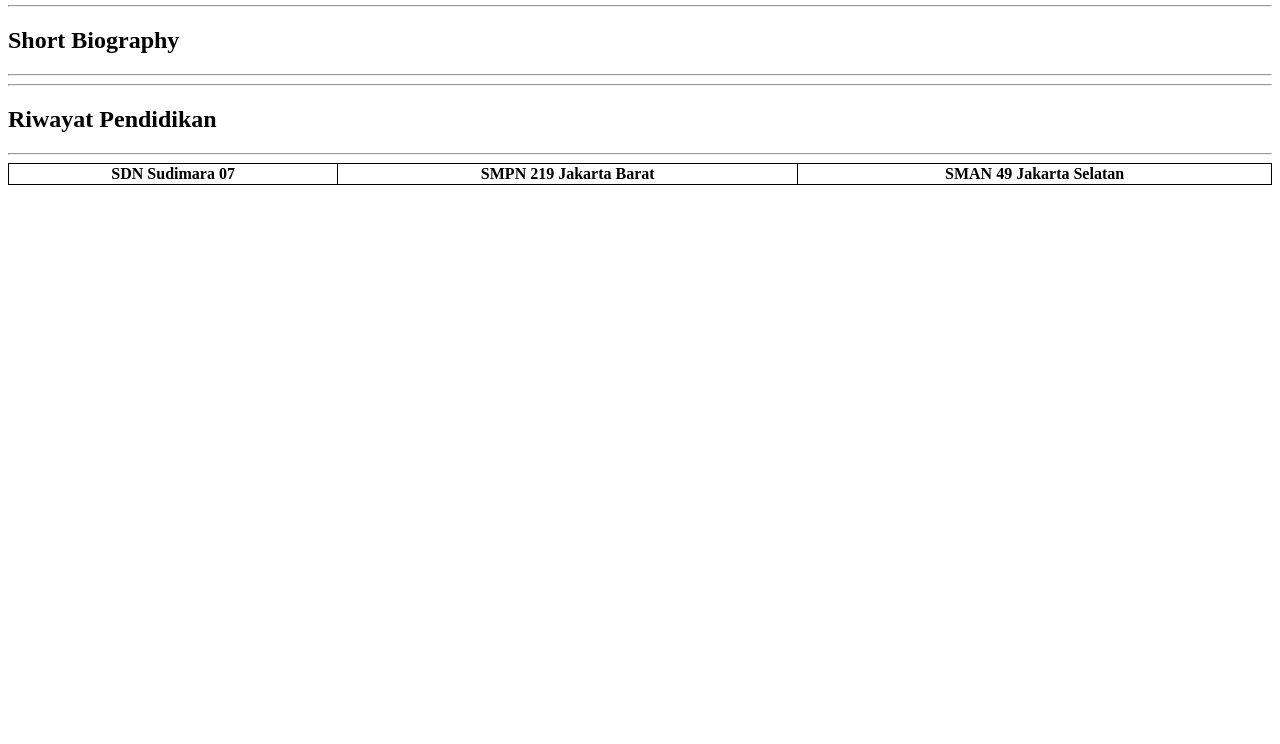
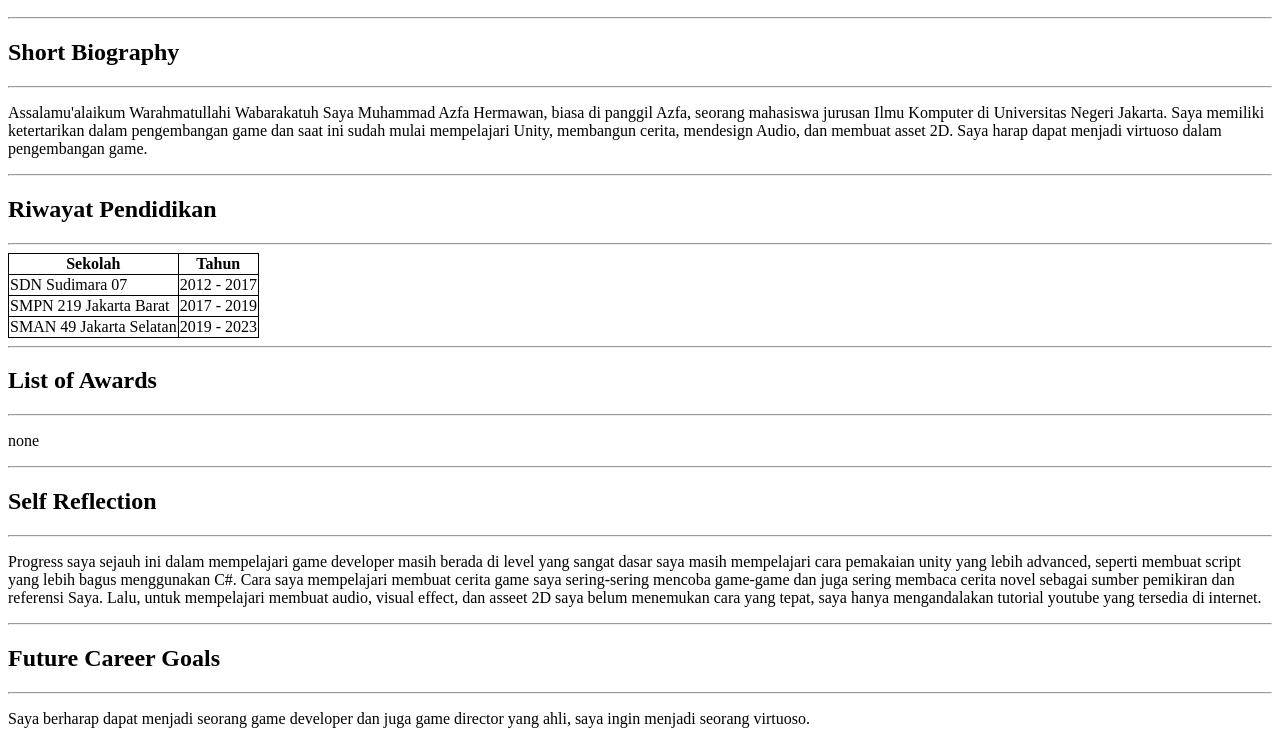
Before and after one commit to Azfa025/Portofolio, a plain HTML site: page index.html in a window 1280 px wide. Shown: the part 415-1159 px from the top of the page. Before the commit the page ends 800 px from the top, so only its background shows below. Drawn offline with Linux system fonts and the light colour scheme.

Commit message:
ADD biografi singkat, self reflection, dan future goals

```diff
--- a/index.html
+++ b/index.html
@@ -6,39 +6,84 @@ table, th, td {
   border-collapse: collapse;
 }
 </style>
+
 <head>
     <meta charset="UTF-8">
     <title>Portofolio</title>
     <meta name="viewport" content="width=device-width, initial-scale=1.0">
 </head>
+
 <body>
     <h1>PORTOFOLIO</h1>
+
+    <img src = "portofolio.jpg" alt = "Foto Portofolio" width = "500"/>
     <h2>Muhammad Azfa Hermawan</h2>
-    <img src = "portofolio.jpg" alt = "Foto Portofolio" width = "500"/>
 
     <section>
         <hr>
         <h2>Short Biography</h2>
         <hr>
+        <p>
+            Assalamu'alaikum Warahmatullahi Wabarakatuh
+            Saya Muhammad Azfa Hermawan, biasa di panggil Azfa, seorang mahasiswa jurusan Ilmu Komputer di Universitas Negeri Jakarta.
+            Saya memiliki ketertarikan dalam pengembangan game dan saat ini sudah mulai mempelajari Unity, membangun cerita, mendesign Audio, dan membuat asset 2D.
+            Saya harap dapat menjadi virtuoso dalam pengembangan game.
+        </p>
+
     </section>
-
 
     <section>
         <hr>
         <h2>Riwayat Pendidikan</h2>
         <hr>
-        <table border="1" style="width:100%">
+        <table border="1">
             <thead>
                 <tr>
-                    <th> SDN Sudimara 07 </th>
-                    <th> SMPN 219 Jakarta Barat </th>
-                    <th>SMAN 49 Jakarta Selatan </th>
+                    <th> Sekolah</th>
+                    <th> Tahun </th>
+                </tr>
+                <tr>
+                    <td> SDN Sudimara 07 </td>
+                    <td> 2012 - 2017 </td>
+                </tr>
+                <tr>
+                    <td> SMPN 219 Jakarta Barat </td>
+                    <td> 2017 - 2019 </td>
+                </tr>
+                <tr>
+                    <td> SMAN 49 Jakarta Selatan</td>
+                    <td> 2019 - 2023 </td>
                 </tr>
             </thead>
         </table>
     </section>
 
+    <section>
+        <hr>
+        <h2>List of Awards</h2>
+        <hr>
+        <p>none</p>
+    </section>
 
+    <section>
+        <hr>
+        <h2>Self Reflection</h2>
+        <hr>
+        <p>
+            Progress saya sejauh ini dalam mempelajari game developer masih berada di level yang sangat dasar
+            saya masih mempelajari cara pemakaian unity yang lebih advanced, seperti membuat script yang lebih bagus menggunakan C#.
+            Cara saya mempelajari membuat cerita game saya sering-sering mencoba game-game dan juga sering membaca cerita novel sebagai sumber pemikiran dan referensi Saya.
+            Lalu, untuk mempelajari membuat audio, visual effect, dan asseet 2D saya belum menemukan cara yang tepat, saya hanya mengandalakan tutorial youtube yang tersedia di internet.
+        </p>
+    </section>
 
+    <section>
+        <hr>
+        <h2>Future Career Goals</h2>
+        <hr>
+        <p>
+            Saya berharap dapat menjadi seorang game developer dan juga game director yang ahli, saya ingin menjadi seorang virtuoso.
+        </p>
+    </section>
 </body>
 </html>
```
